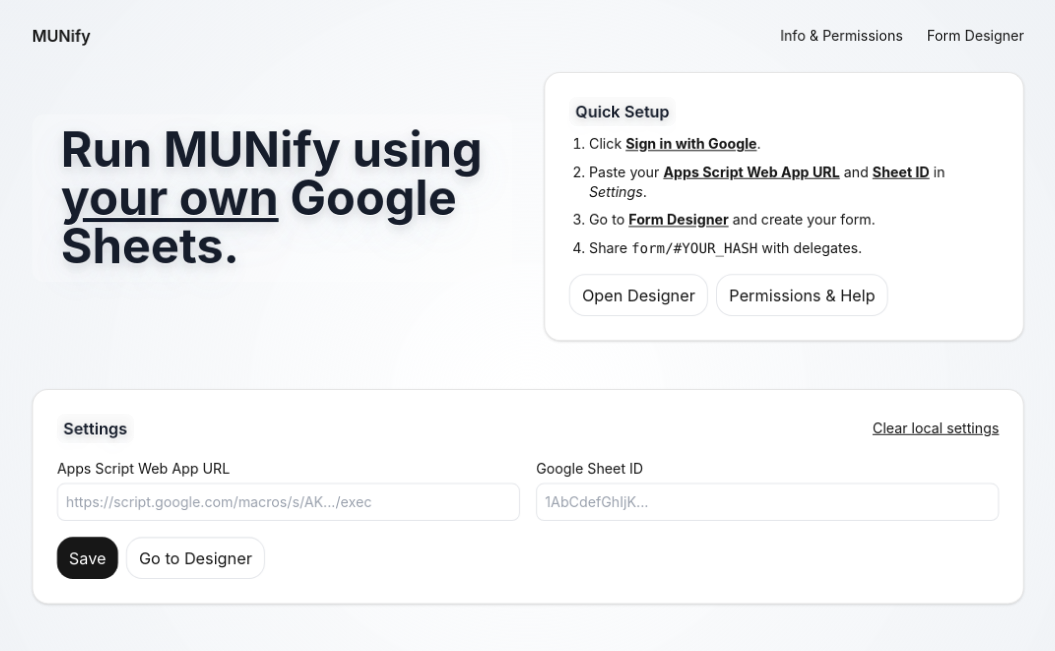
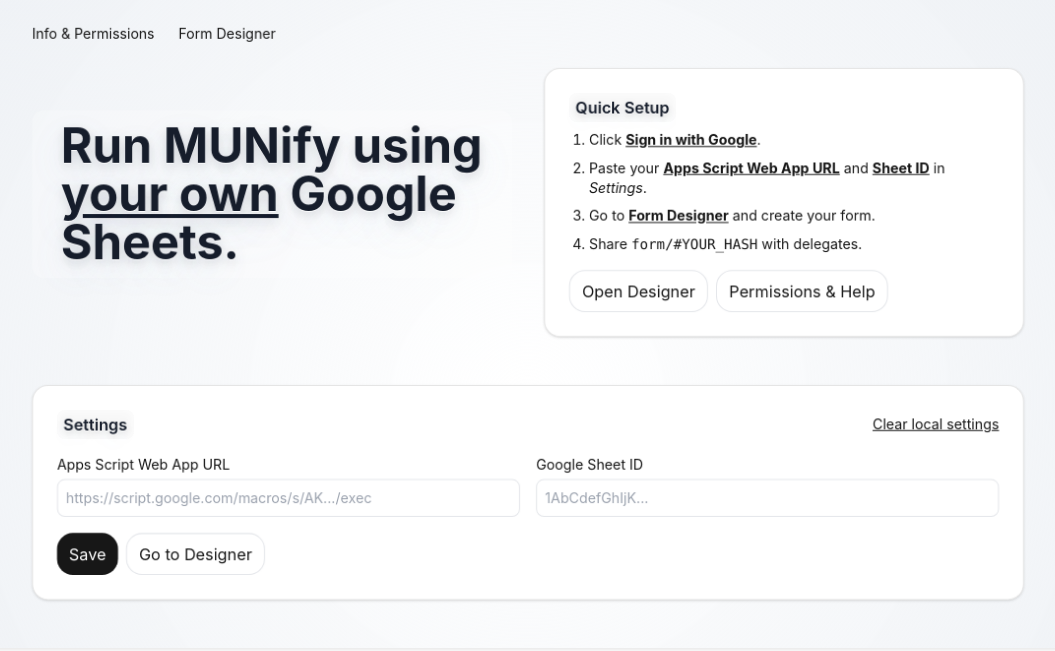
Before and after one commit to NagusameCS/MUNify, a website: page index.html in a window 1280 px wide. Shown: the top 651 px of the page, without its empty margins (112-1167 px from the left). Drawn offline with nearby package versions, Linux system fonts and the light colour scheme.

Commit message:
may be done

```diff
--- a/index.html
+++ b/index.html
@@ -17,7 +17,7 @@
 
   <!-- Header -->
   <header class="max-w-5xl mx-auto px-4 py-6 flex items-center justify-between pop-target" style="position:relative;z-index:1;">
-  <a href="./" class="flex items-center gap-2 font-semibold">MUNify</a>
+   <!--<a href="./" class="flex items-center gap-2 font-semibold">MUNify</a>-->
     <nav class="text-sm hidden sm:flex gap-6">
   <a href="info/" class="hover:underline">Info & Permissions</a>
   <a href="design/" class="hover:underline">Form Designer</a>
```
